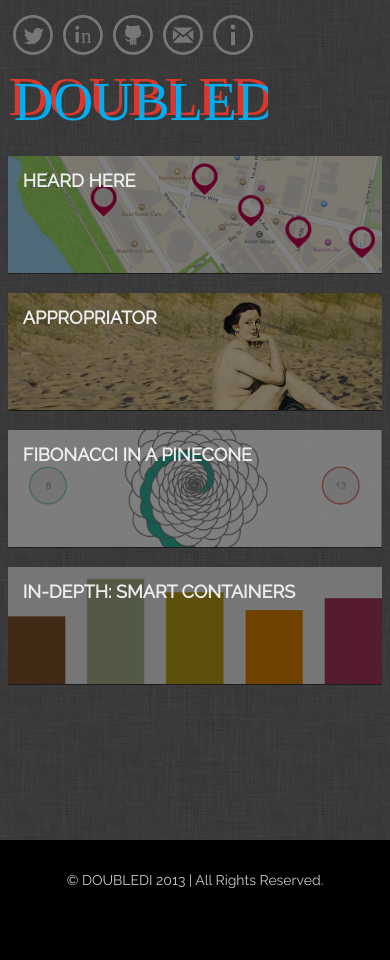
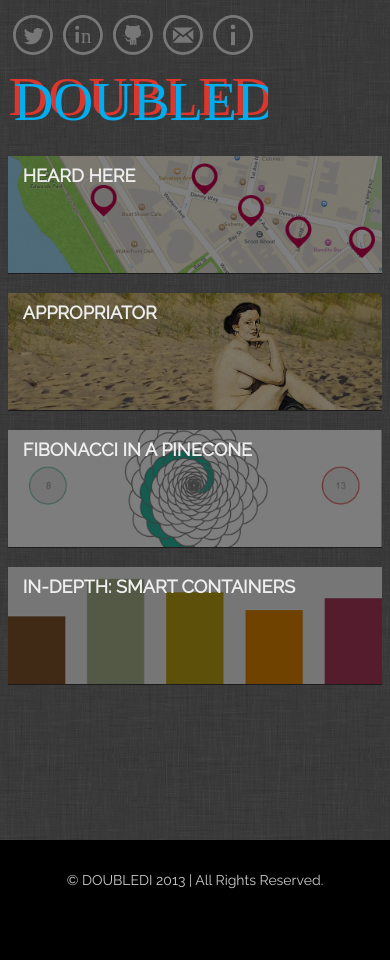
Before and after one commit to diannamertz/doubledi.github.com, a Jekyll site: the page built from index.html, in a window 390 px wide. Built offline with Jekyll 4.4.1, drawn with Linux system fonts in a browser that asks for light colours.

Commit message:
final index fix

```diff
--- a/css/style.css
+++ b/css/style.css
@@ -257,9 +257,10 @@
 
   ul.entries li .overlaydark h3 {
     font-size: 18px;
+    line-height: 30px;
   }
   ul.entries li .overlaydark em {
-    margin-top: 1px;
+    margin-top: 0;
   }
 }
 
```
